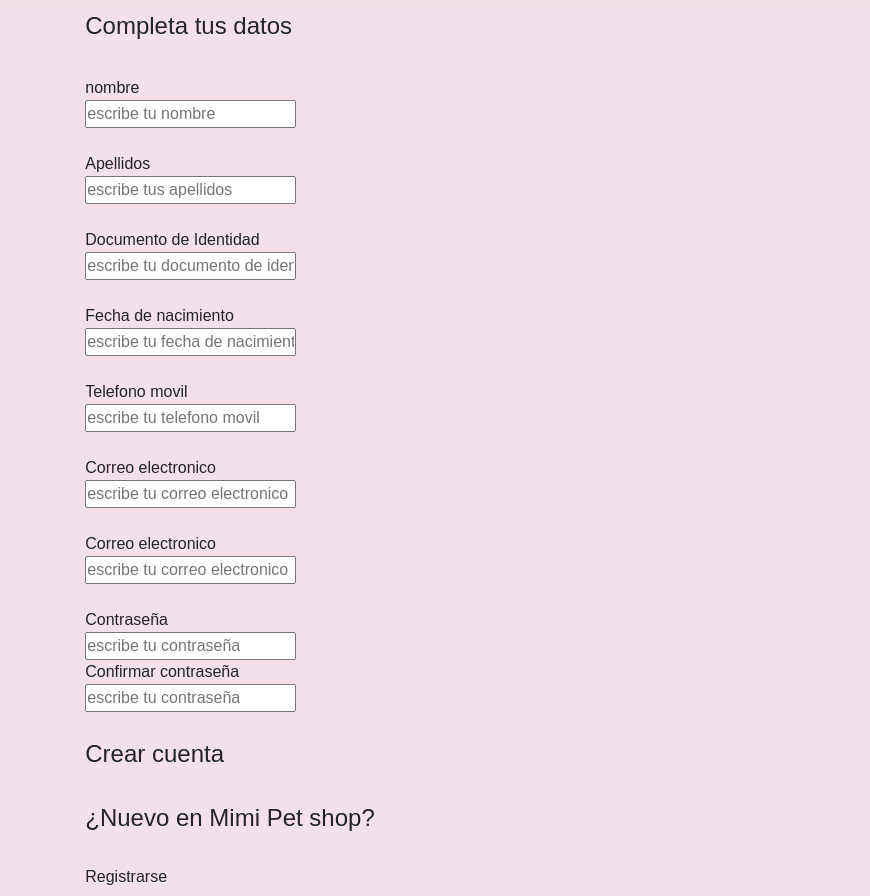
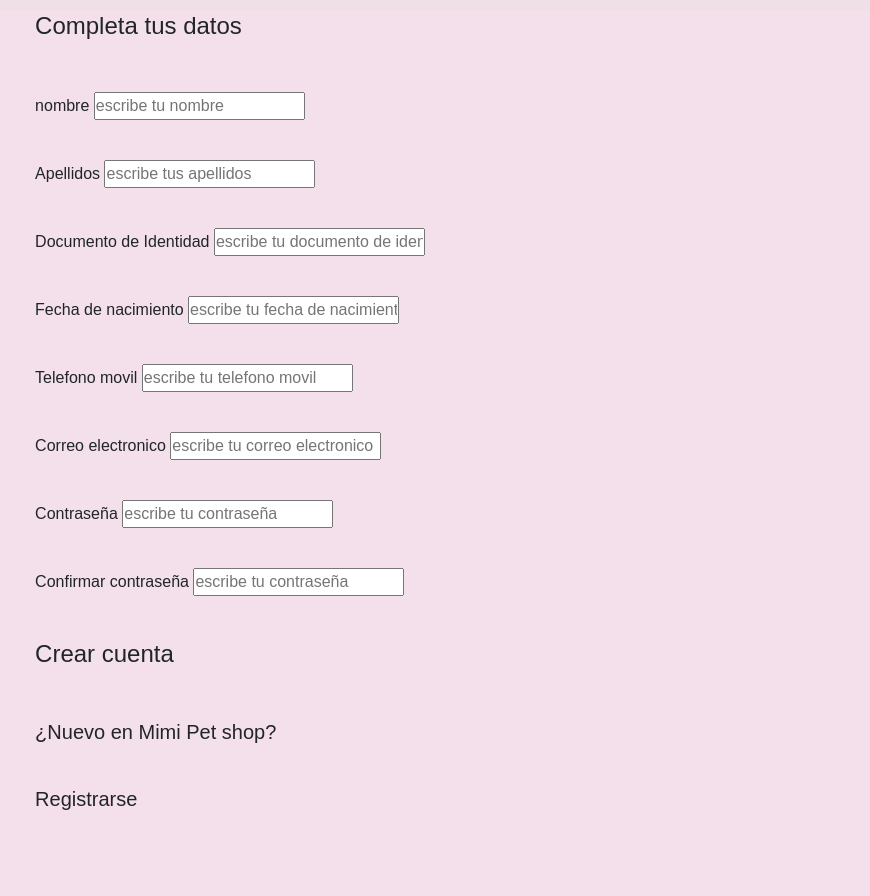
Before and after one commit to Mariana4444/proyectoPetshop, a website: page petshop/pages/registrodeusuario.html in a window 1280 px wide. Shown: the part 56-952 px from the top of the page, without its empty margins (410-1280 px from the left). Drawn offline with nearby package versions, Linux system fonts and the light colour scheme.

Commit message:
Ultima version

```diff
--- a/petshop/html/_acercadenosotros.scss
+++ b/petshop/html/_acercadenosotros.scss
@@ -21,3 +21,7 @@
 .card,.elipse {
   width: 100%;
 }
+
+p {
+  margin-bottom: 50px;
+}
--- a/petshop/html/_home.scss
+++ b/petshop/html/_home.scss
@@ -0,0 +1,7 @@
+
+.contenedordeCards{
+    display: flex;
+    flex-direction: row;
+
+    width: 100%;
+}
--- a/petshop/html/_iniciodesesion.scss
+++ b/petshop/html/_iniciodesesion.scss
@@ -36,3 +36,25 @@ main form{
    width: 100%;
 
  }
+
+ .correoElectronico{
+  margin: 40px auto;
+  }
+
+  .contraseña{
+   margin: 40px auto
+
+  }
+
+  .iniciodeSesion {
+    margin: 40px auto
+  }
+
+  .registrarse {
+    margin: 40px auto
+  }
+
+  h4{
+    margin: 40px 2px ;
+
+  }
--- a/petshop/html/_registrodeusuario.scss
+++ b/petshop/html/_registrodeusuario.scss
@@ -49,7 +49,7 @@ and (max-width: 1024px){  main form legend {
 
 }
 
-& main form  h4 {
+main form h4 {
   font-size: 10px;
   font-family: $fuente-secundaria;
 
@@ -58,3 +58,33 @@ and (max-width: 1024px){  main form legend {
 main form{ margin: 5%;
 
 }
+
+.nombre{
+  margin: 40px auto;
+}
+
+.apellidos{
+  margin: 40px auto;
+}
+
+.documentodeIdentidad{
+  margin: 40px auto;
+}
+
+.fechadeNacimiento{
+  margin: 40px auto;
+}
+
+.crearCuenta{
+  margin: 40px auto;
+}
+
+h4{
+  margin: 40px 2px ;
+
+}
+
+.registrarse {
+  margin: 40px auto;
+  font-size: 20px;
+}
--- a/petshop/pages/registrodeusuario.html
+++ b/petshop/pages/registrodeusuario.html
@@ -17,7 +17,7 @@
       <nav class="navbar-brand">
 
         <div class="container-fluid">
-          <a class="navbar-brand" href="#">Mimi Pet Shop</a>
+          <a class="navbar-brand" href="../index.html">Mimi Pet Shop</a>
 
           <button class="navbar-toggler" type="button" data-bs-toggle="offcanvas" data-bs-target="#offcanvasNavbar"
             aria-controls="offcanvasNavbar" aria-label="Toggle navigation">
@@ -38,7 +38,7 @@
                 <li class="nav-item dropdown">
                   <a class="nav-link dropdown-toggle" href="#" role="button" data-bs-toggle="dropdown"
                     aria-expanded="false">
-                    Home
+
                   </a>
 
 
@@ -74,13 +74,12 @@
 
           </fieldset>
 
-          <br>
 
-          <div>
+          <div class="nombre">
 
             <label for="">nombre</label>
 
-            <br>
+
 
             <input type="text"placeholder= "escribe tu nombre">
 
@@ -88,89 +87,75 @@
 
           </div>
 
-          <br>
 
-          <div>
+          <div class="apellidos">
 
             <label for="">Apellidos</label>
 
-             <br>
+
 
             <input type="text"placeholder= "escribe tus apellidos">
 
           </div>
 
-          <br>
 
-            <div>
+
+            <div class="documentodeIdentidad">
 
               <label for="">Documento de Identidad</label>
 
-              <br>
+
 
               <input type="text"placeholder= "escribe tu documento de identidad">
 
-             </br>
+
 
             </div>
 
-            <br>
 
-            <div>
+
+            <div class="fechadeNacimiento">
 
               <label for="">Fecha de nacimiento</label>
 
-              <br>
+
 
               <input type="text"placeholder= "escribe tu fecha de nacimiento ">
 
             </div>
 
 
-            <br>
 
-            <div>
+
+            <div class="telefonoMovil">
               <label for="">Telefono movil</label>
 
-              <br>
+
 
               <input type="text"placeholder= "escribe tu telefono movil ">
 
 
             </div>
 
-            <br>
 
-            <div>
 
+
+
+
+            <div class="correoElectronico">
               <label for="">Correo electronico</label>
 
-              <br>
+
 
               <input type="text"placeholder= "escribe tu correo electronico ">
 
 
             </div>
 
-              <br>
-
-              <div>
-
-                <label for="">Correo electronico</label>
-
-                <br>
-
-                <input type="text"placeholder= "escribe tu correo electronico ">
-
-              </div>
-
-              <br>
-
-              <div>
+            <div class="contraseña ">
 
                 <label for="">Contraseña</label>
 
-                <br>
 
                 <input type="text"placeholder= "escribe tu contraseña ">
 
@@ -181,27 +166,27 @@
 
                 <label for="">Confirmar contraseña</label>
 
-                <br>
+
 
                 <input type="text"placeholder= "escribe tu contraseña ">
 
               </div>
 
-              <br>
 
-              <fieldset>
+
+              <fieldset class="crearCuenta">
 
                 <legend>Crear cuenta</legend>
 
               </fieldset>
 
-              <br>
 
-              <h4>¿Nuevo en Mimi Pet shop?</h4>
 
-              <br>
+              <h5>¿Nuevo en Mimi Pet shop?</h5>
 
-              <fieldset>
+
+
+              <fieldset class="registrarse">
 
                 <fieldset>Registrarse</legend>
 
@@ -220,7 +205,7 @@
 
         <h4>No te pierdas nuestras novedades</h4>
 
-        <br>
+
 
         <input type="text" />
 
@@ -229,11 +214,11 @@
 
       <div>
 
-        <br>
+
 
         <p>Mimi Pet Shop</p>
 
-        <br>
+
 
         <ul>
           <li>Acerca de nosotros</li>
@@ -243,7 +228,7 @@
 
       </div>
 
-      <br>
+
 
       <div>
         <p>Seguinos en </p>
--- a/petshop/utilidades/style.scss
+++ b/petshop/utilidades/style.scss
@@ -1,6 +1,5 @@
-git //con video
 
-@import "../utilidades/reset";
+@import "../utilidades/reset" ;
 
 @import "../utilidades/variables";
 
@@ -13,3 +12,5 @@ git //con video
 @import "../html/iniciodesesion";
 
 @import "../html/registrodeusuario";
+
+@import "../html/home";
```
Also changed, not shown: petshop/index.html (+8 -9 lines), petshop/pages/acercadenosotros.html (+15 -14 lines), petshop/pages/galeria.html (+4 -4 lines), petshop/pages/iniciodesesion.html (+21 -21 lines), petshop/css/main.css, petshop/utilidades/_variables.scss (line endings or trailing spaces).
